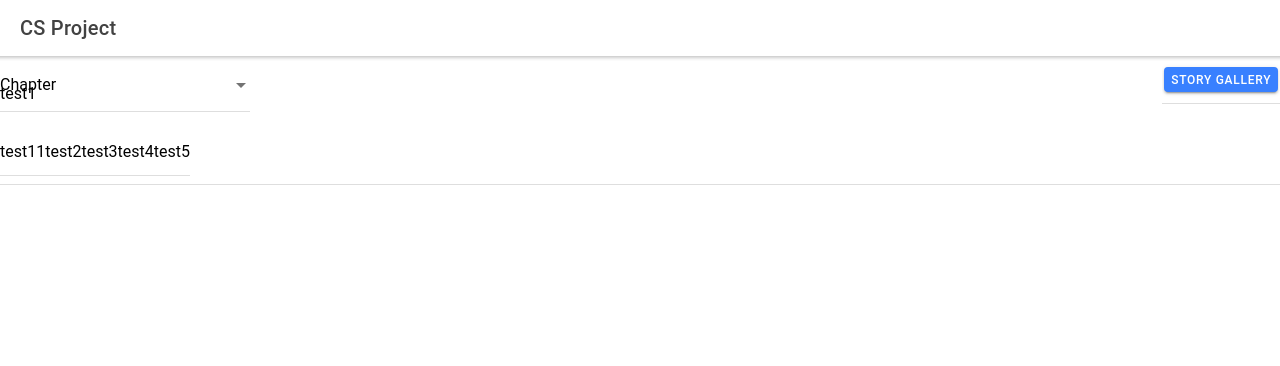
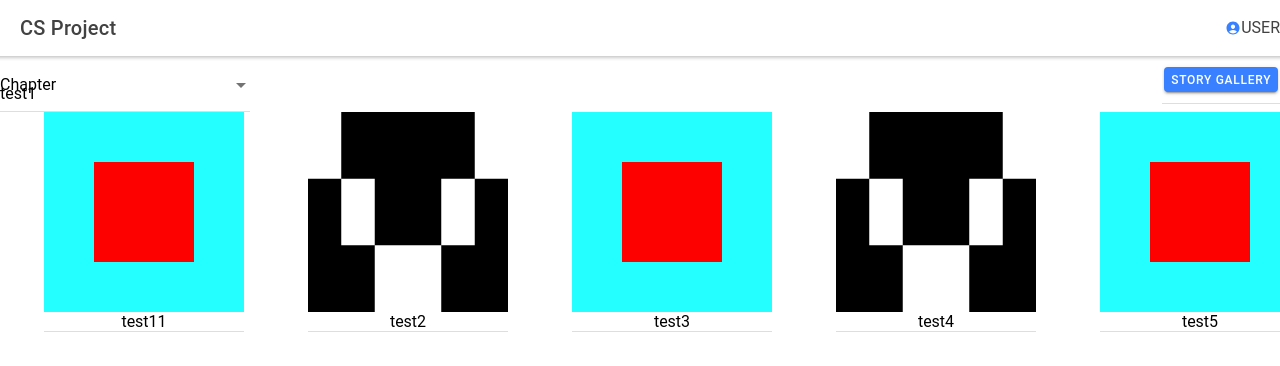
Before and after one commit to 6110400831/CSproject, a React (Create React App) app: page /home in a window 1280 px wide. Shown: the top 366 px of the page. Built offline with nearby package versions, Linux system fonts and the light colour scheme.

Commit message:
fix: home page

```diff
--- a/package.json
+++ b/package.json
@@ -27,9 +27,9 @@
     "html2canvas": "^1.4.1",
     "ionicons": "^5.4.0",
     "node-html-to-image": "^3.2.4",
-    "react": "^17.0.1",
+    "react": "^17.0.2",
     "react-codemirror6": "^1.0.1",
-    "react-dom": "^17.0.1",
+    "react-dom": "^17.0.2",
     "react-router": "^5.2.0",
     "react-router-dom": "^5.2.0",
     "react-scripts": "^5.0.0",
--- a/src/App.tsx
+++ b/src/App.tsx
@@ -1,27 +1,27 @@
-import { Redirect, Route } from 'react-router-dom';
-import { IonApp, IonRouterOutlet, setupIonicReact } from '@ionic/react';
-import { IonReactRouter } from '@ionic/react-router';
-import Home from './pages/Home';
+import { Redirect, Route } from "react-router-dom";
+import { IonApp, IonRouterOutlet, setupIonicReact } from "@ionic/react";
+import { IonReactRouter } from "@ionic/react-router";
+import Home from "./pages/Home";
+import ChallengePage from "./pages/Challenge/Challenge";
 
 /* Core CSS required for Ionic components to work properly */
-import '@ionic/react/css/core.css';
+import "@ionic/react/css/core.css";
 
 /* Basic CSS for apps built with Ionic */
-import '@ionic/react/css/normalize.css';
-import '@ionic/react/css/structure.css';
-import '@ionic/react/css/typography.css';
+import "@ionic/react/css/normalize.css";
+import "@ionic/react/css/structure.css";
+import "@ionic/react/css/typography.css";
 
 /* Optional CSS utils that can be commented out */
-import '@ionic/react/css/padding.css';
-import '@ionic/react/css/float-elements.css';
-import '@ionic/react/css/text-alignment.css';
-import '@ionic/react/css/text-transformation.css';
-import '@ionic/react/css/flex-utils.css';
-import '@ionic/react/css/display.css';
+import "@ionic/react/css/padding.css";
+import "@ionic/react/css/float-elements.css";
+import "@ionic/react/css/text-alignment.css";
+import "@ionic/react/css/text-transformation.css";
+import "@ionic/react/css/flex-utils.css";
+import "@ionic/react/css/display.css";
 
 /* Theme variables */
-import './theme/variables.css';
-import ChallengePage from './pages/Challenge/Challenge';
+import "./theme/variables.css";
 
 setupIonicReact();
 
@@ -29,15 +29,13 @@ const App: React.FC = () => (
   <IonApp>
     <IonReactRouter>
       <IonRouterOutlet>
-        <Route path="/" exact={true}>
-          <Redirect to="/home" />
-        </Route>
-        <Route path="/home" exact={true}>
-          <Home />
-        </Route>
-        <Route path="/:chapterId/:challengeId">
-          <ChallengePage />
-        </Route>
+        <Route path="/home" component={Home} exact={true}></Route>
+        <Route
+          path="/challenge/:chapterId/:challengeId"
+          component={ChallengePage}
+          exact={true}
+        ></Route>
+        <Redirect exact from="/" to="/home" />
       </IonRouterOutlet>
     </IonReactRouter>
   </IonApp>
--- a/src/components/ChallengeBox/ChallengeBox.css
+++ b/src/components/ChallengeBox/ChallengeBox.css
@@ -1,59 +1,20 @@
-ion-item {
+.challenge-silde {
+  width: initial;
+  margin-left: 24px;
+}
+
+.box {
   --padding-start: 0;
   --inner-padding-end: 0;
+  flex: 0 0 auto;
 }
 
-ion-label {
-  margin-top: 12px;
-  margin-bottom: 12px;
-}
-
-ion-item h2 {
-  font-weight: 600;
-  margin: 0;
-}
-
-ion-item p {
-  text-overflow: ellipsis;
-  overflow: hidden;
-  white-space: nowrap;
-  width: 95%;
-}
-
-ion-item .date {
-  float: right;
-  align-items: center;
-  display: flex;
-}
-
-ion-item ion-icon {
+.box ion-icon {
   color: #c9c9ca;
 }
 
-ion-item ion-note {
-  font-size: 15px;
-  margin-right: 8px;
-  font-weight: normal;
+.target-image::part(image) {
+  width: 200px;
+  height: 100%;
+  object-fit: contain;
 }
-
-ion-item ion-note.md {
-  margin-right: 14px;
-}
-
-.dot {
-  display: block;
-  height: 12px;
-  width: 12px;
-  border-radius: 50%;
-  align-self: start;
-  margin: 16px 10px 16px 16px;
-}
-
-.dot-unread {
-  background: var(--ion-color-primary);
-}
-
-ion-footer ion-title {
-  font-size: 11px;
-  font-weight: normal;
-}
--- a/src/components/ChallengeBox/ChallengeBox.tsx
+++ b/src/components/ChallengeBox/ChallengeBox.tsx
@@ -1,4 +1,4 @@
-import { IonItem } from "@ionic/react";
+import { IonImg, IonItem, IonSlide } from "@ionic/react";
 import { challenge } from "../../data/challenge";
 import "./ChallengeBox.css";
 
@@ -12,11 +12,21 @@ const ChallengeBox: React.FC<ChallengeBoxProps> = ({
   chapterId,
 }) => {
   return (
-    <>
-      <IonItem routerLink={`/${chapterId}/${Challenge.id}`} detail={false}>
-        {Challenge.name}
+    <IonSlide className="challenge-silde">
+      <IonItem
+        className="box"
+        href={`/challenge/${chapterId}/${Challenge.id}`}
+        // routerLink={`/challenge/${chapterId}/${Challenge.id}`}
+      >
+        <div className="d-flex f-column align-center">
+          <IonImg
+            className="target-image"
+            src={window.location.origin + Challenge?.image}
+          ></IonImg>
+          {Challenge.name}
+        </div>
       </IonItem>
-    </>
+    </IonSlide>
   );
 };
 
--- a/src/components/ChallengeListBox/ChallengeListBox.css
+++ b/src/components/ChallengeListBox/ChallengeListBox.css
@@ -3,57 +3,11 @@ ion-item {
   --inner-padding-end: 0;
 }
 
-ion-label {
-  margin-top: 12px;
-  margin-bottom: 12px;
+.challenge-slides {
+  width: 240px;
+  display: flex;
+  justify-content: center;
+  align-items: center;
+  overflow: visible;
+  margin: 0 0;
 }
-
-ion-item h2 {
-  font-weight: 600;
-  margin: 0;
-}
-
-ion-item p {
-  text-overflow: ellipsis;
-  overflow: hidden;
-  white-space: nowrap;
-  width: 95%;
-}
-
-ion-item .date {
-  float: right;
-  align-items: center;
-  display: flex;
-}
-
-ion-item ion-icon {
-  color: #c9c9ca;
-}
-
-ion-item ion-note {
-  font-size: 15px;
-  margin-right: 8px;
-  font-weight: normal;
-}
-
-ion-item ion-note.md {
-  margin-right: 14px;
-}
-
-.dot {
-  display: block;
-  height: 12px;
-  width: 12px;
-  border-radius: 50%;
-  align-self: start;
-  margin: 16px 10px 16px 16px;
-}
-
-.dot-unread {
-  background: var(--ion-color-primary);
-}
-
-ion-footer ion-title {
-  font-size: 11px;
-  font-weight: normal;
-}
--- a/src/components/ChallengeListBox/ChallengeListBox.tsx
+++ b/src/components/ChallengeListBox/ChallengeListBox.tsx
@@ -1,4 +1,4 @@
-import { IonItem, IonList } from "@ionic/react";
+import { IonItem, IonSlides } from "@ionic/react";
 import { chapter } from "../../data/chapter";
 import ChallengeBox from "../ChallengeBox/ChallengeBox";
 import "./ChallengeListBox.css";
@@ -7,19 +7,22 @@ interface ChallengeListBoxProps {
   Chapter: chapter;
 }
 
-const listBoxStyle = {
-  display: "flex",
+const slideConfig = {
+  initialSlide: 0,
+  slidesPerView: 1,
+  grabCursor: true,
+  allowSlideNext: true,
+  allowSlidePrev: true,
+  allowTouchMove: true,
 };
 
 const ChallengeListBox: React.FC<ChallengeListBoxProps> = ({ Chapter }) => {
   return (
-    <IonItem>
-      <IonList style={listBoxStyle}>
-        {Chapter.challengeList.map((c) => (
-          <ChallengeBox key={c.id} Challenge={c} chapterId={Chapter.id} />
-        ))}
-      </IonList>
-    </IonItem>
+    <IonSlides className="challenge-slides" options={slideConfig}>
+      {Chapter.challengeList.map((c) => (
+        <ChallengeBox key={c.id} Challenge={c} chapterId={Chapter.id} />
+      ))}
+    </IonSlides>
   );
 };
 
--- a/src/pages/Challenge/Challenge.css
+++ b/src/pages/Challenge/Challenge.css
@@ -22,7 +22,7 @@ textarea {
   resize: none;
 }
 
-ion-img::part(image) {
+#target::part(image) {
   width: 300px;
   height: 300px;
 }
--- a/src/pages/Challenge/Challenge.tsx
+++ b/src/pages/Challenge/Challenge.tsx
@@ -9,6 +9,7 @@ import {
   IonHeader,
   IonIcon,
   IonImg,
+  IonItem,
   IonLabel,
   IonPage,
   IonRow,
@@ -24,6 +25,7 @@ import OutputBox from "../../components/OutputBox/OutputBox";
 import CodeEditorBox from "../../components/CodeEditorBox/CodeEditorBox";
 import html2canvas from "html2canvas";
 import SubmitBox from "../../components/SubmitBox/SubmitBox";
+import { Route } from "workbox-routing";
 
 function ChallengePage() {
   const [Chapter, setChapter] = useState<chapter>();
@@ -41,6 +43,10 @@ function ChallengePage() {
   const params = useParams<{ chapterId: string; challengeId: string }>();
 
   useIonViewWillEnter(() => {
+    console.log(Route.length);
+    setPage();
+  });
+
   const setPage = async () => {
     const chapter = await getChapter(parseInt(params.chapterId));
     const challenge = await getChallenge(
@@ -50,9 +56,6 @@ function ChallengePage() {
     setChapter(chapter);
     setChallenge(challenge);
   };
-
-    setPage();
-  });
 
   function setCodeValue(text: string) {
     setCode(text);
--- a/src/pages/Home.tsx
+++ b/src/pages/Home.tsx
@@ -3,6 +3,7 @@ import {
   IonButton,
   IonContent,
   IonHeader,
+  IonIcon,
   IonItem,
   IonLabel,
   IonList,
@@ -13,11 +14,14 @@ import {
   IonSelectOption,
   IonTitle,
   IonToolbar,
+  useIonViewDidLeave,
   useIonViewWillEnter,
 } from "@ionic/react";
 import "./Home.css";
 import { chapter, getChapters } from "../data/chapter";
 import ChallengeListBox from "../components/ChallengeListBox/ChallengeListBox";
+import { Route } from "react-router";
+import { personCircle } from "ionicons/icons";
 
 const Home: React.FC = () => {
   const [Chapters, setChapters] = useState<chapter[]>([]);
@@ -27,6 +31,7 @@ const Home: React.FC = () => {
   var [selectedChapter, setSelectedChapter] = useState<number>(0);
 
   useIonViewWillEnter(() => {
+    console.log(Route.length);
     setChapters(getChapters());
     setSelectedChapter(0);
 
@@ -48,7 +53,16 @@ const Home: React.FC = () => {
     <IonPage id="home-page">
       <IonHeader>
         <IonToolbar>
-          <IonTitle>CS Project</IonTitle>
+          <IonTitle size="large">CS Project</IonTitle>
+          <IonIcon
+            className="mr-auto"
+            icon={personCircle}
+            slot="end"
+            color="primary"
+          ></IonIcon>
+          <IonLabel className="ion-text-wrap mr-auto" slot="end">
+            USER
+          </IonLabel>
         </IonToolbar>
       </IonHeader>
       <IonContent fullscreen>
@@ -85,9 +99,7 @@ const Home: React.FC = () => {
         </div>
 
         {viewEntered ? (
-          <IonList>
-            {<ChallengeListBox Chapter={Chapters[selectedChapter]} />}
-          </IonList>
+          <ChallengeListBox Chapter={Chapters[selectedChapter]} />
         ) : null}
 
         {/* <IonButton
--- a/src/theme/variables.css
+++ b/src/theme/variables.css
@@ -248,7 +248,15 @@ http://ionicframework.com/docs/theming/ */
   background: rgba(0, 0, 0, 0.7);
 }
 
-/** Display **/
+/** width&height **/
+.w-100 {
+  width: 100%;
+}
+.h-100 {
+  height: 100%;
+}
+
+/** display **/
 .d-flex {
   display: flex !important;
 }
@@ -260,6 +268,22 @@ http://ionicframework.com/docs/theming/ */
 }
 .d-in-flex {
   display: inline-flex !important;
+}
+
+/** flex direction **/
+.f-row {
+  flex-direction: row;
+}
+.f-column {
+  flex-direction: column;
+}
+
+/** flex warp **/
+.f-wrap {
+  flex-wrap: wrap;
+}
+.f-nowrap {
+  flex-wrap: nowrap;
 }
 
 /** justify content **/
@@ -310,20 +334,20 @@ http://ionicframework.com/docs/theming/ */
   margin-left: auto !important;
 }
 
-/** Ion-padding **/
+/** padding **/
 .p-16 {
-  --padding-bottom: 16px;
-  --padding-end: 16px;
-  --padding-start: 16px;
-  --padding-top: 16px;
+  padding-bottom: 16px;
+  padding-left: 16px;
+  padding-right: 16px;
+  padding-top: 16px;
 }
 
 .px-16 {
-  --padding-end: 16px;
-  --padding-start: 16px;
+  padding-left: 16px;
+  padding-right: 16px;
 }
 
 .px-32 {
-  --padding-end: 32px;
-  --padding-start: 32px;
+  padding-left: 32px;
+  padding-right: 32px;
 }
```
Also changed, not shown: public/assets/images/Group 24.png, 1 other file (tests, documents, lock files or other folders). Lines whose indentation alone changed are shown as unchanged.
